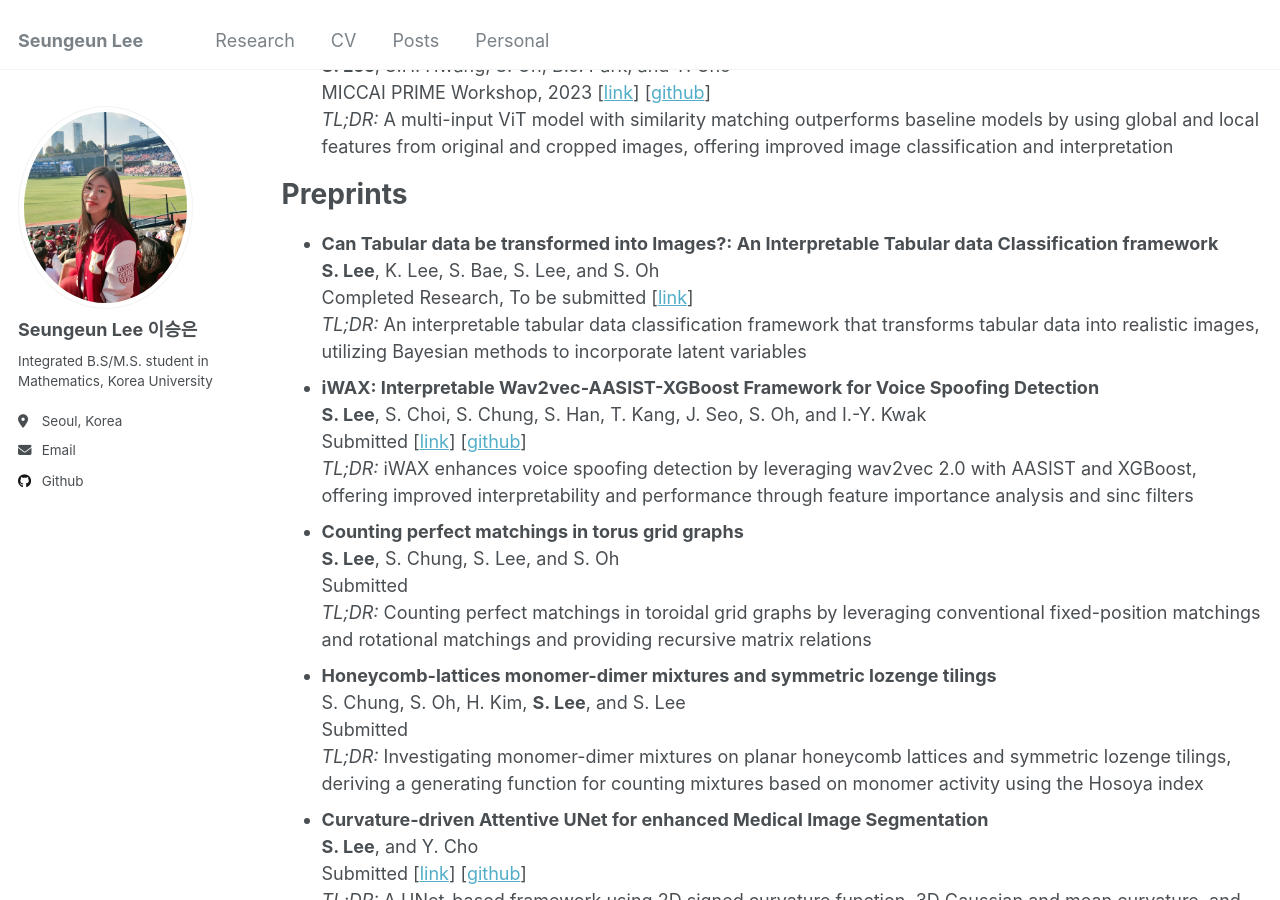
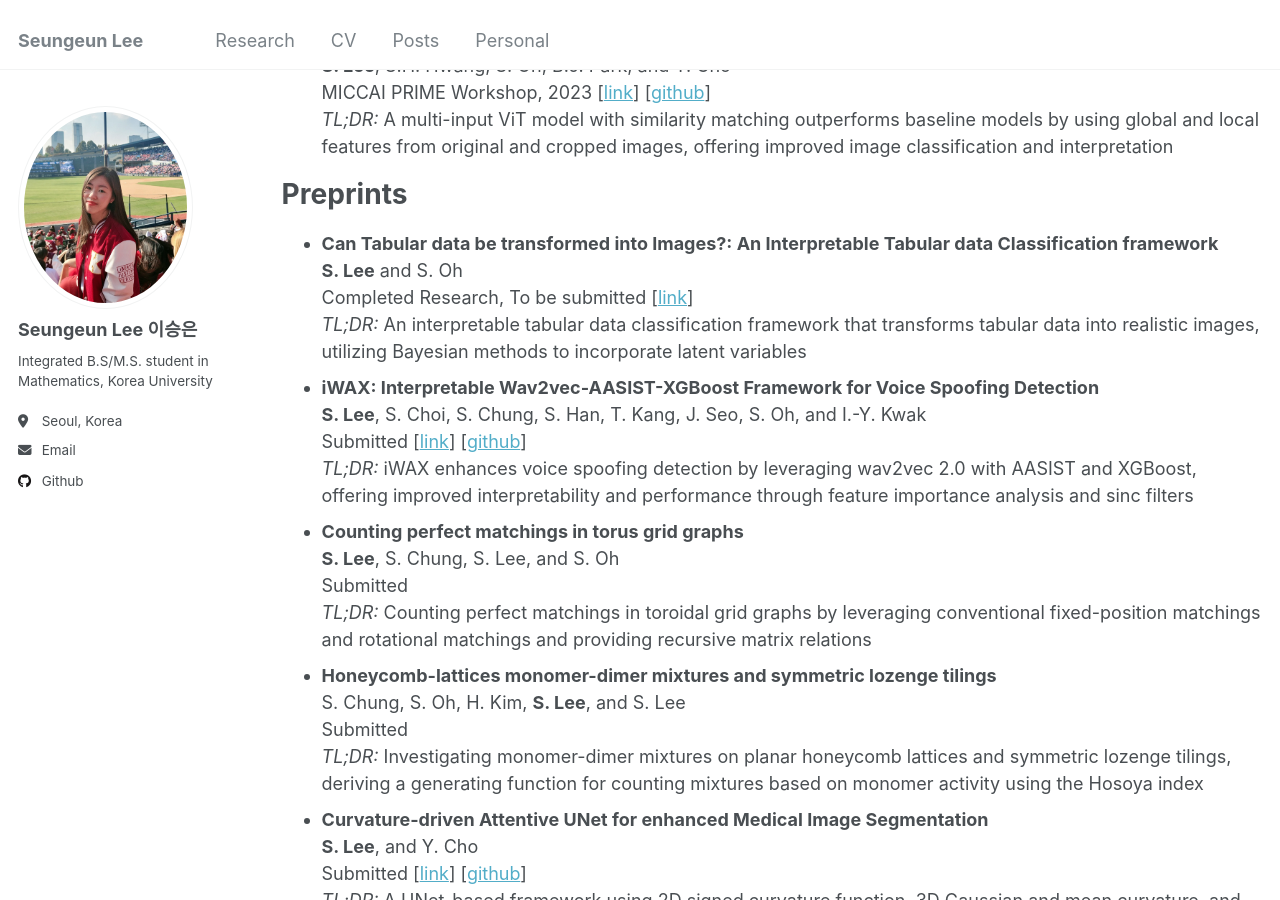
Before and after one commit to duneag2/duneag2.github.io, a Jekyll site: the page built from _pages/publications.html, in a window 1280 px wide and 900 px high, scrolled down 640 px. Built offline with Jekyll 4.4.1, drawn with Linux system fonts in a browser that asks for light colours.

Commit message:
Update publications.html

```diff
--- a/_pages/publications.html
+++ b/_pages/publications.html
@@ -37,7 +37,7 @@ author_profile: true
 <ul>
   <li>
     <strong>Can Tabular data be transformed into Images?: An Interpretable Tabular data Classification framework</strong> <br>
-    <strong>S. Lee</strong>, K. Lee, S. Bae, S. Lee, and S. Oh <br>
+    <strong>S. Lee</strong> and S. Oh <br>
     Completed Research, To be submitted [<a href="https://drive.google.com/file/d/1ZzIx2gUGPoWy8-lXPiDz2DnBsWADgVog/view?usp=sharing">link</a>] <br>
     <em>TL;DR:</em> An interpretable tabular data classification framework that transforms tabular data into realistic images, utilizing Bayesian methods to incorporate latent variables <br>
   </li>
@@ -62,7 +62,7 @@ author_profile: true
   <li>
     <strong>Curvature-driven Attentive UNet for enhanced Medical Image Segmentation</strong> <br>
     <strong>S. Lee</strong>, and Y. Cho <br>
-    Submitted [<a href="https://drive.google.com/file/d/1S6Qg_w9UC82wlnBY1chpBAfVciLh3l0e/view?usp=sharing">link</a>] [<a href="https://github.com/duneag2/curvature-gan">github</a>] <br>
+    Submitted [<a href="https://drive.google.com/file/d/1UX0jc3rl6-_Wibc7SZGzvmWgu1bJ8PhY/view?usp=sharing">link</a>] [<a href="https://github.com/duneag2/curvature-gan">github</a>] <br>
     <em>TL;DR:</em> A UNet-based framework using 2D signed curvature function, 3D Gaussian and mean curvature, and attention improves medical image segmentation<br>
   </li>
   <li>
```
